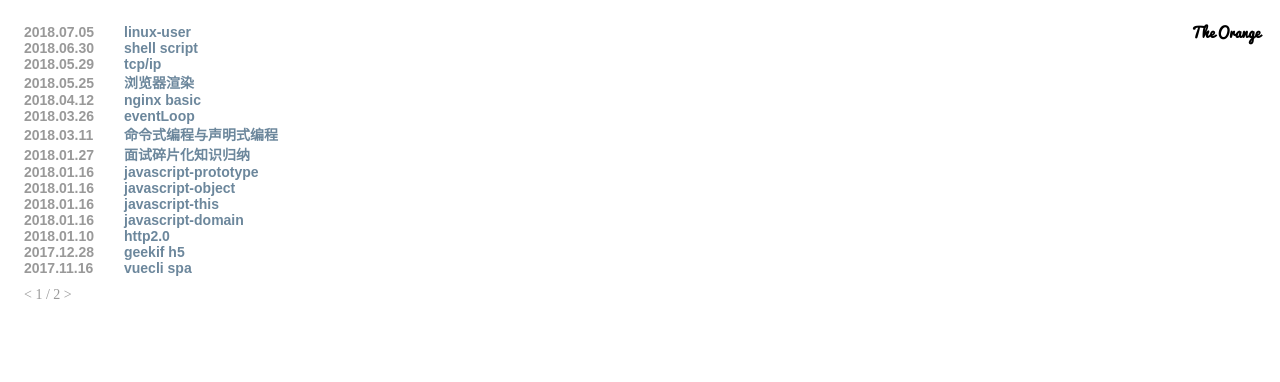
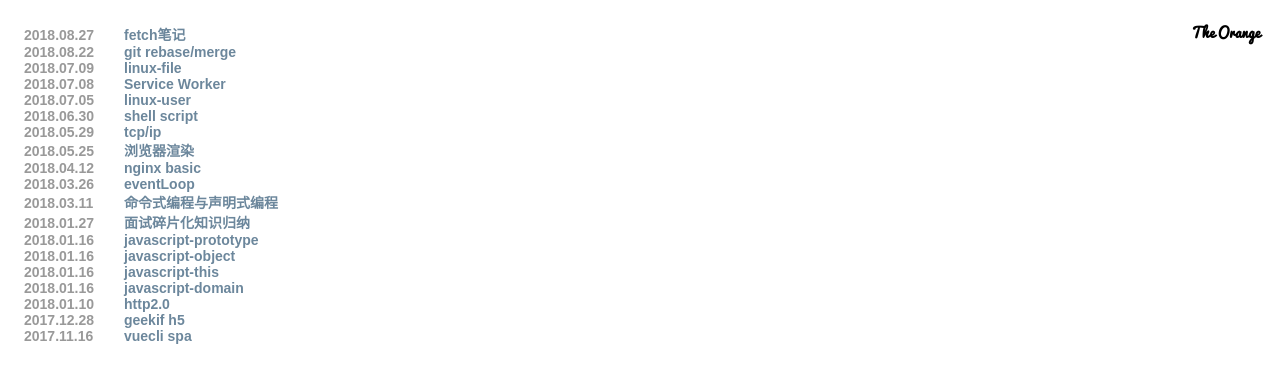
Before and after one commit to IvanSugarman/orange, a Vue app: page /list in a window 1280 px wide. Shown: the top 382 px of the page. Built offline with nearby package versions, Linux system fonts and the light colour scheme.

Commit message:
remove pagination

```diff
--- a/src/page/views/list.vue
+++ b/src/page/views/list.vue
@@ -6,30 +6,16 @@
         <span class="date">{{item.year}}.{{item.month}}.{{item.date}}</span><router-link tag="span" v-bind:to="'/article/' + item.href" class="name">{{item.title}}</router-link>
       </li>
     </ul>
-    <div class="pagination">
-      <span class="pagination-prev">< </span> {{pageNum}} / {{totalPage}} <span class="pagination-next">></span>
-    </div>
   </div>
 </template>
 
 <script type="text/ecmascript-6">
   export default{
-    data() {
-      return {
-        pageNum: 1,
-      };
-    },
     computed: {
       list: function() {
-        return this.$store.getters.getRListByPage(this.pageNum);
+        return this.$store.getters.getRList;
       },
-      totalPage: function() {
-        return this.$store.getters.getTotalPage;
-      }
     },
-    methods: {
-
-    }
   };
 </script>
 
```
